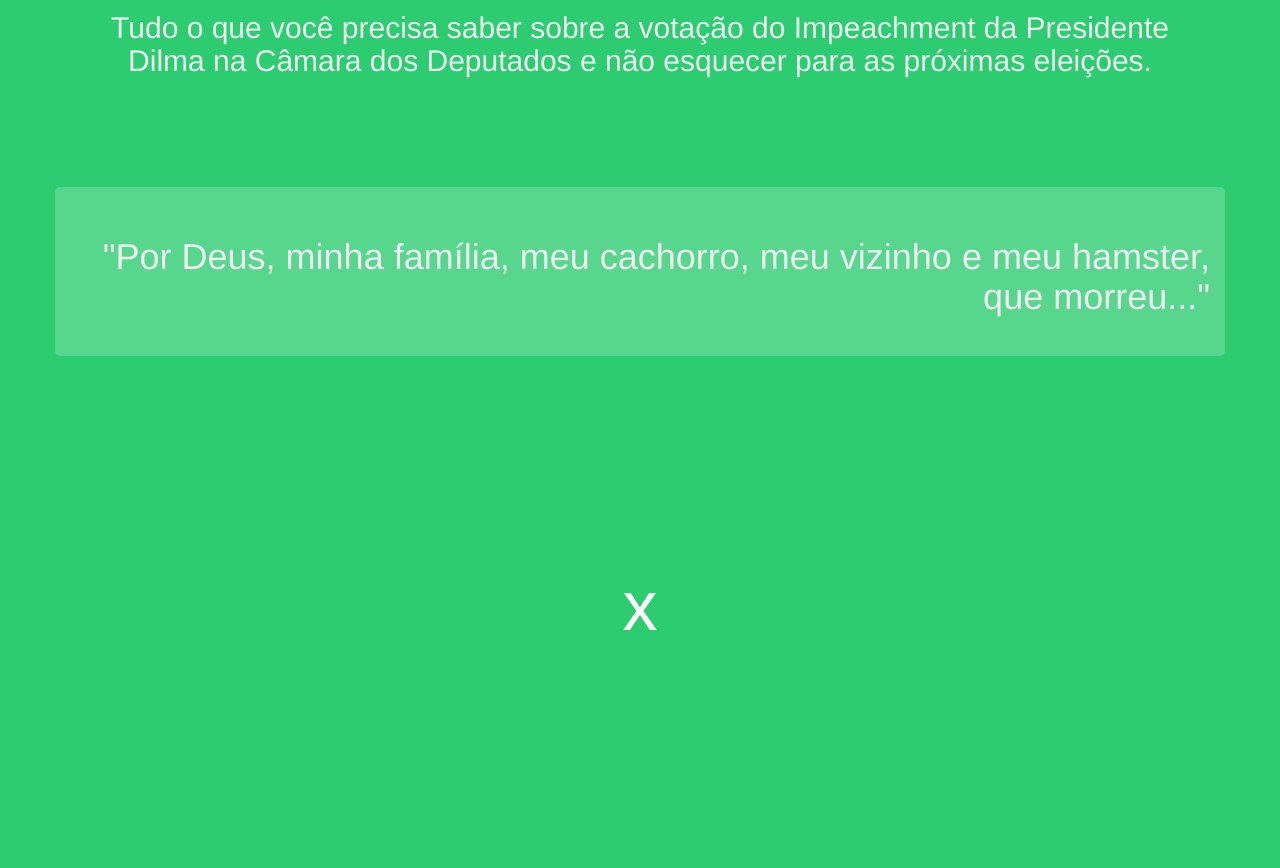
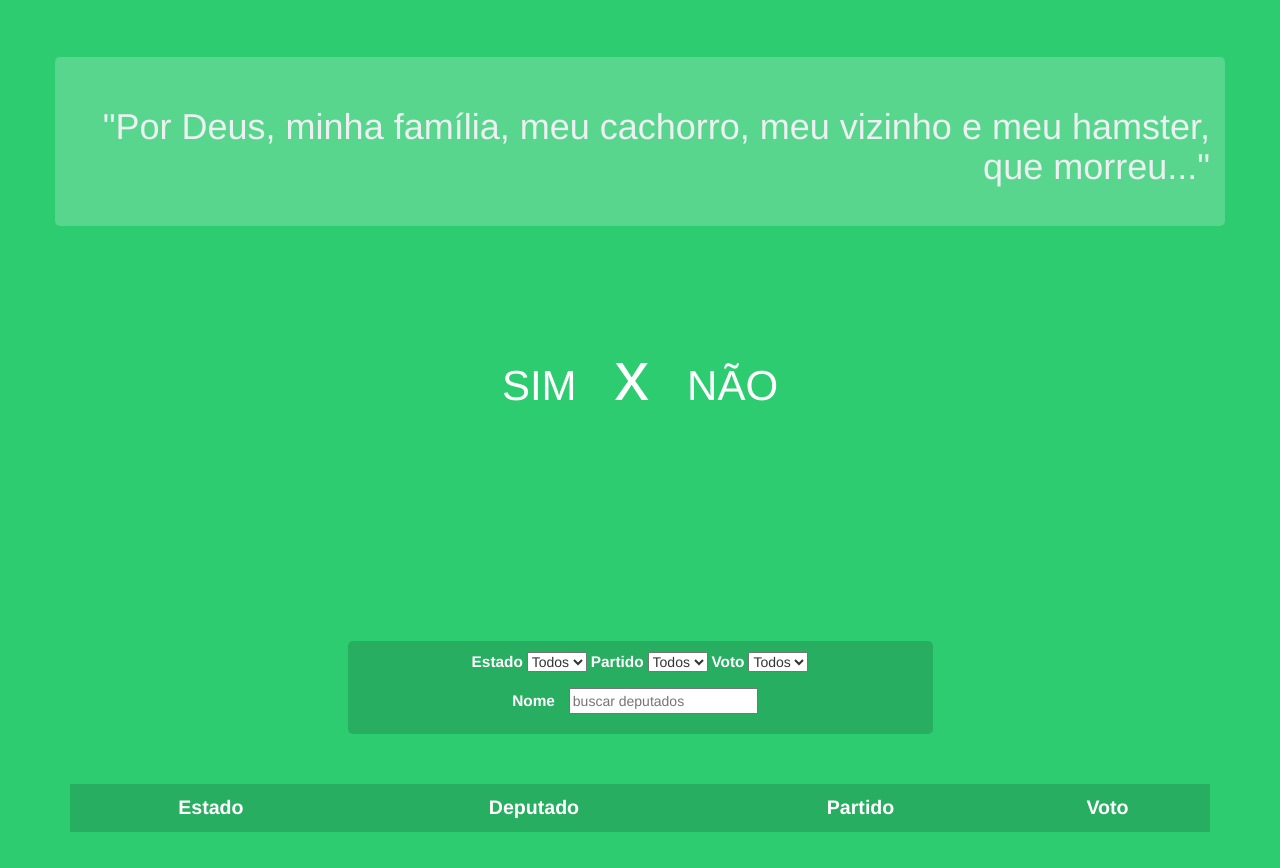
Before and after one commit to ThiagoDella/impeachment, a website: page public/index.html in a window 1280 px wide. Shown: the part 409-1277 px from the top of the page. After the commit the page ends 1241 px from the top, so only its background shows below. Drawn offline with Linux system fonts and the light colour scheme; no server answers.

Commit message:
style fixes

```diff
--- a/public/css/style.css
+++ b/public/css/style.css
@@ -2,10 +2,10 @@ body{
 	background-color: #2ecc71;
 }
 .logo{
-	margin-top: 100px;
+	margin-top: 50px;
 }
 .subtitulo{
-	margin-top: 50px;
+	margin-top: 20px;
 }
 h2{
 	color:#ecf0f1;
@@ -13,7 +13,7 @@ h2{
 }
 .quote{
 	background-color: rgba(255,255,255,0.2);
-	margin-top: 100px;
+	margin-top: 50px;
 	padding: 30px 0px 30px 0px;
 	-webkit-border-radius: 5px;
 	-moz-border-radius: 5px;
@@ -24,9 +24,12 @@ h2{
 }
 .placar p{
 	display: inline-block;
-	margin-top: 200px;
+	margin-top: 100px;
 	font-size: 5em;
 	color: #fff;
+}.placar .sn{
+	font-size: 3em;
+	padding: 0px 30px 0px 30px;
 }
 #search{
 	margin-top: 50px;
--- a/public/index.html
+++ b/public/index.html
@@ -34,15 +34,17 @@
 			</div>
 		</div>
 		<div class="row">
-			<div class="col-md-3"></div>
-			<div class="col-xs-12 col-md-6 placar">
+			<div class="col-md-2"></div>
+			<div class="col-xs-12 col-md-8 placar">
 				<CENTER>
+					<p class="sn">SIM </p>
 					<p>{{numSim}}</p>
 					<p> x </p>
 					<p>{{numNao}}</p>
+					<p class="sn"> NÃO</p>
 				</CENTER>
 			</div>
-			<div class="col-md-3"></div>
+			<div class="col-md-2"></div>
 			<div class="row">
 				<div class="col-xs-12">
 					<canvas id="myChart"></canvas>
```
Also changed, not shown: README.md.
